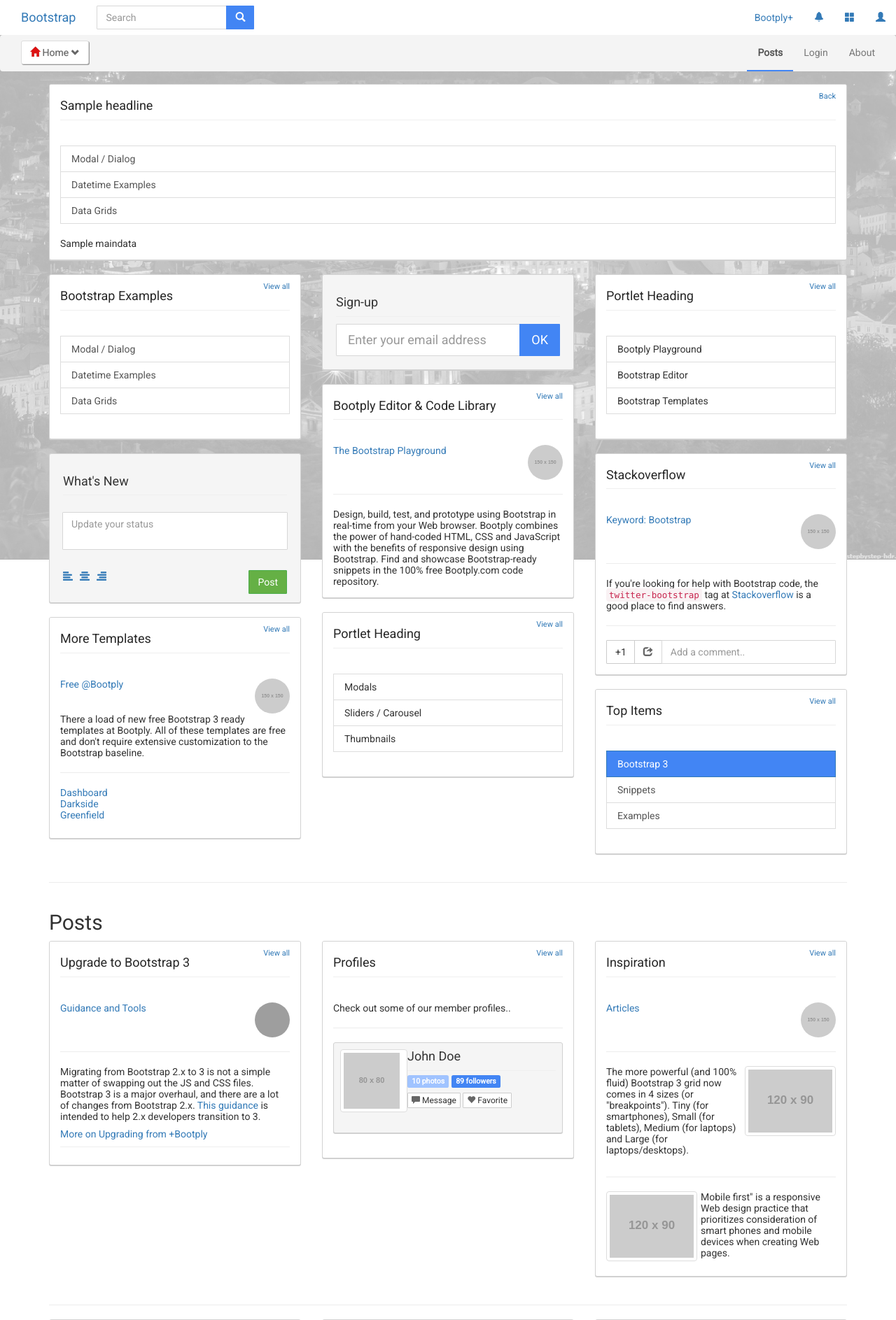
After one commit to Bulddozer86/qfs, a Symfony app: template src/QFS/BusinessLogicBundle/Resources/views/Flats/detail.html.twig in a window 1280 px wide. The commit adds this page. Shown: the top 1887 px of the page at 70% size. Run offline with Twig, Linux system fonts and the light colour scheme; the template is opened without the code that fills it: most values are stand-ins (such as "Sample title", 1, 10 or a date in 2020); grey boxes labelled with a size stand in for pictures from a placeholder-image service; some libraries are stand-ins or nearby versions; grey boxes are pictures that could not be loaded.

Commit message:
added detail dummy page

```diff
--- a/src/QFS/BusinessLogicBundle/Resources/config/routing.yml
+++ b/src/QFS/BusinessLogicBundle/Resources/config/routing.yml
@@ -1,3 +1,6 @@
 business_logic_homepage:
     path:     /
-    defaults: { _controller: BusinessLogicBundle:Default:index }
+    defaults: { _controller: BusinessLogicBundle:Page:index }
+detail_page:
+    path:     /detail/{id}
+    defaults: { _controller: BusinessLogicBundle:Page:detail }
--- /dev/null
+++ b/src/QFS/BusinessLogicBundle/Resources/views/Flats/detail.html.twig
@@ -0,0 +1,27 @@
+{% extends 'BusinessLogicBundle::layout.html.twig' %}
+
+{% block content %}
+  <div class="row">
+    <div class="col-md-12">
+      {% if flat %}
+        <div class="panel panel-default">
+          <div class="panel-heading"><a href="{{ path('business_logic_homepage') }}" class="pull-right">Back</a>
+            <h4>{{ flat.headline }}</h4>
+          </div>
+          <div class="panel-body">
+            <div class="list-group">
+              <a href="http://bootply.com/tagged/modal" class="list-group-item">Modal / Dialog</a>
+              <a href="http://bootply.com/tagged/datetime" class="list-group-item">Datetime Examples</a>
+              <a href="http://bootply.com/tagged/datatable" class="list-group-item">Data Grids</a>
+            </div>
+            <div class="description">
+              {{ flat.maindata }}
+            </div>
+          </div>
+        </div>
+      {% else %}
+        <div class="alert alert-danger" role="alert">Flat not found</div>
+      {% endif %}
+    </div>
+  </div>
+{% endblock %}
--- a/src/QFS/BusinessLogicBundle/Resources/views/Flats/flats.html.twig
+++ b/src/QFS/BusinessLogicBundle/Resources/views/Flats/flats.html.twig
@@ -1,6 +1,6 @@
 {% extends 'BusinessLogicBundle::layout.html.twig' %}
 
-{% block flats %}
+{% block content %}
   {% if data %}
     <div class="row">
       {% for flats in data %}
@@ -28,7 +28,9 @@
                 <div class="resource-logo">
                   <img src="img/{{ flat.resource }}.png" class="{{ flat.resource }}-logo">
                 </div>
-                <h4 class="lead">{{ flat.headline }}</h4>
+                <h4 class="lead">
+                  <a href="{{ path('detail_page', {'id': flat.hash}) }}">{{ flat.headline }}</a>
+                </h4>
               </div>
             </div>
           {% endfor %}
--- a/src/QFS/BusinessLogicBundle/Resources/views/layout.html.twig
+++ b/src/QFS/BusinessLogicBundle/Resources/views/layout.html.twig
@@ -6,12 +6,12 @@
   <title>Bootstrap Google Plus Theme</title>
   <meta name="generator" content="Bootply" />
   <meta name="viewport" content="width=device-width, initial-scale=1, maximum-scale=1">
-  <link href="css/bootstrap.min.css" rel="stylesheet">
-  <link href="css/font-awesome.min.css" rel="stylesheet">
+  <link href="{{ asset('css/bootstrap.min.css') }}" rel="stylesheet">
+  <link href="{{ asset('css/font-awesome.min.css') }}" rel="stylesheet">
   <!--[if lt IE 9]>
   <script src="//html5shim.googlecode.com/svn/trunk/html5.js"></script>
   <![endif]-->
-  <link href="css/styles.css" rel="stylesheet">
+  <link href="{{ asset('css/styles.css') }}" rel="stylesheet">
 </head>
 <body>
 <nav class="navbar navbar-fixed-top header">
@@ -88,7 +88,7 @@
 <div class="main-wrapper">
 <div class="container" id="main">
 
-  {% block flats %}{% endblock %}
+  {% block content %}{% endblock %}
 
   <div class="row">
     <div class="col-md-4 col-sm-6">
@@ -497,7 +497,7 @@
 </div>
 <!-- script references -->
 <script src="//ajax.googleapis.com/ajax/libs/jquery/2.0.2/jquery.min.js"></script>
-<script src="js/bootstrap.min.js"></script>
-<script src="js/scripts.js"></script>
+<script src={{ asset('js/bootstrap.min.js') }}></script>
+<script src={{ asset('js/scripts.js') }}></script>
 </body>
 </html>
```
Also changed, not shown: src/FlatParserBundle/Command/FlatParserCommand.php (+10 -9 lines), src/FlatParserBundle/Resources/Classes/FlatEntities/Olx.php (+7 -6 lines), src/FlatParserBundle/Resources/Classes/FlatEntities/RealState.php (+8 -6 lines), src/QFS/BusinessLogicBundle/Controller/PageController.php (renamed from src/QFS/BusinessLogicBundle/Controller/DefaultController.php, +13 -21 lines), src/QFS/DBLogicBundle/Document/Flat.php (+20 -0 lines).
